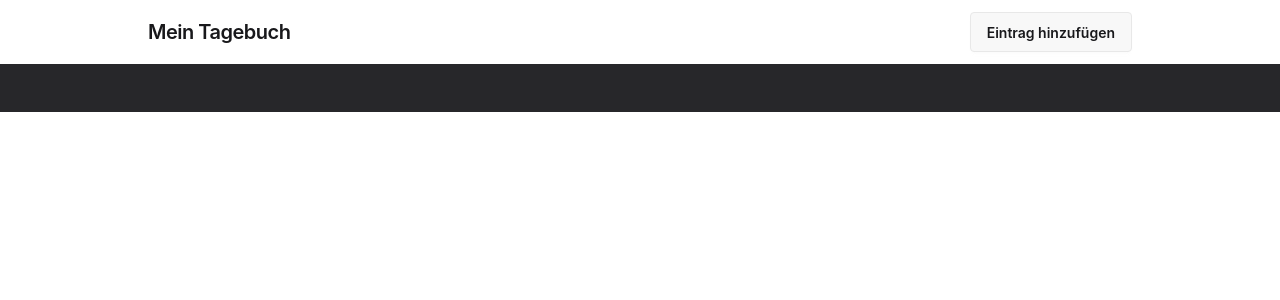
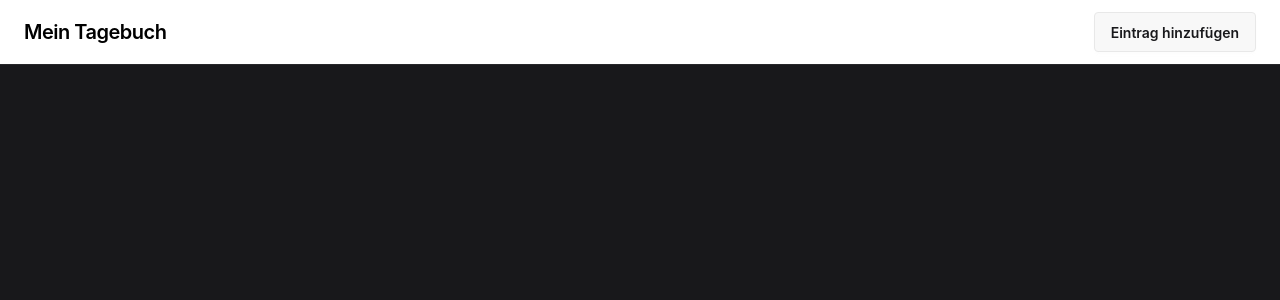
Before and after one commit to Dmytro-Popov/Personal-Diary, a React (Vite) app: page / in a window 1280 px wide. Shown: the top 300 px of the page. Built offline with nearby package versions, Linux system fonts and the light colour scheme.

Commit message:
fix BG and add a brite to header

```diff
--- a/src/App.jsx
+++ b/src/App.jsx
@@ -25,7 +25,7 @@ const App = () => {
   return (
     <div>
       <Header onAddClick={() => setIsAddOpen(true)} />
-
+      <div className="min-h-screen w-full bg-zinc-900 text-white">
         <EntryList
           entries={entries}
           onSelect={(entry) => setSelectedEntry(entry)}
@@ -44,6 +44,7 @@ const App = () => {
           />
         )}
       </div>
+    </div>
   )
 }
 export default App
--- a/src/components/EntryList.jsx
+++ b/src/components/EntryList.jsx
@@ -1,6 +1,6 @@
 const EntryList = ({ entries, onSelect }) => {
   return (
-    <div className="bg-zinc-800">
+    <div>
           <div className=" grid grid-cols-1 gap-6 p-6 sm:grid-cols-2 lg:grid-cols-3 max-w-7xl mx-auto w-full">
       {entries.map((entry, index) => (
         <div
--- a/src/components/Header.jsx
+++ b/src/components/Header.jsx
@@ -5,9 +5,9 @@ const AddEntryButton = ({ onClick }) => (
 )
 
 const Header = ({ onAddClick }) => (
-  <header className="sticky top-0 z-40">
-    <div className="mx-auto flex h-16 max-w-5xl items-center justify-between px-5">
-      <h1 className="text-xl font-semibold tracking-tight">
+  <header className="sticky top-0 z-45  backdrop-blur-md border-b border-zinc-800">
+    <div className="mx-auto flex h-16 max-w-7xl w-full items-center justify-between px-6">
+      <h1 className="text-xl font-semibold tracking-tight text-black">
         Mein <span className=""></span>Tagebuch
       </h1>
       <div className="btn">
```
Lines whose indentation alone changed are shown as unchanged.
